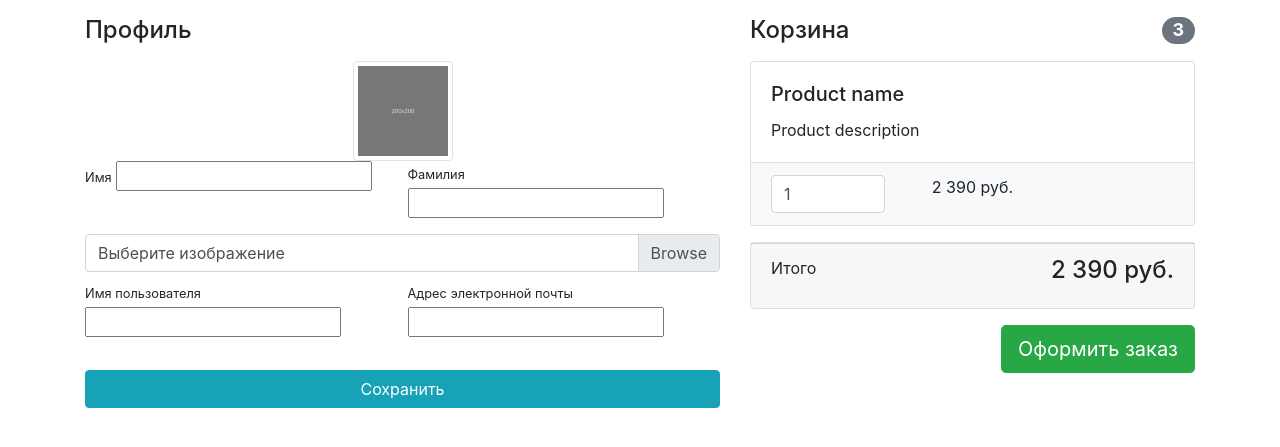
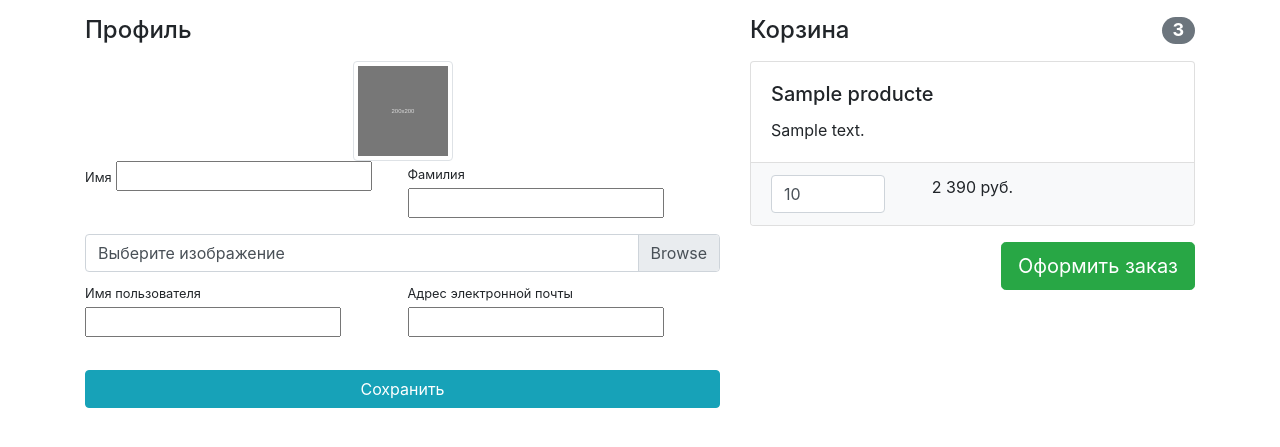
Before and after one commit to DenBrov/first-shop, a Django app: template authapp/templates/authapp/profile.html in a window 1280 px wide. Shown: the part 56-503 px from the top of the page. Run offline with Django 3.2, Linux system fonts and the light colour scheme; the template is opened without the code that fills it: most values are stand-ins (such as "Sample title", 1, 10 or a date in 2020); form fields are guessed from the names that the template uses; some libraries are stand-ins or nearby versions.

Commit message:
added logic to basket templates

```diff
--- a/authapp/views.py
+++ b/authapp/views.py
@@ -4,6 +4,7 @@ from django.urls import reverse
 from django.contrib import  messages
 
 from authapp.forms import UserLoginForm, UserRegisterForm, UserProfileForm
+from basketapp.models import Basket
 
 
 def login(request):
@@ -42,7 +43,10 @@ def profile(request):
             return HttpResponseRedirect(reverse('auth:profile'))
     else:
         form = UserProfileForm(instance=request.user)
-    context = {'form': form }
+    context = {
+        'form': form ,
+        'baskets': Basket.objects.all(),
+    }
     return render(request, 'authapp/profile.html', context)
 
 def logout(request):
--- a/basketapp/models.py
+++ b/basketapp/models.py
@@ -4,6 +4,7 @@ from mainapp.models import Product
 
 
 class Basket(models.Model):
+    objects = None
     user = models.ForeignKey(User, on_delete=models.CASCADE)
     product = models.ForeignKey(Product, on_delete=models.CASCADE)
     quantity = models.PositiveIntegerField(default=0)
--- a/basketapp/templates/basketapp/basket.html
+++ b/basketapp/templates/basketapp/basket.html
@@ -1,17 +1,19 @@
+{% if baskets %}
     <h4 class="mt-3 mb-3 d-flex justify-content-between align-items-center mb-3">
         Корзина <span class="badge badge-secondary badge-pill">3</span>
     </h4>
+    {% for basket in baskets %}
     <div class="card mb-3">
         <div class="card-body">
-                    <h5 class="card-title">Product name</h5>
-                    <p class="card-text">Product description</p>
+            <h5 class="card-title">{{ basket.product.name }}e</h5>
+            <p class="card-text">{{ basket.product.short_description }}</p>
         </div>
         <ul class="list-group list-group-flush">
             <li class="list-group-item bg-light">
                 <div class="row text-center">
                     <div class="col-lg-4">
                         <input name="basketID" type="number" class="form-control"
-                                       value="1" min="0">
+                               value="{{ basket.quantity }}" min="0">
                     </div>
                     <div class="col-lg-4">2 390 руб.</div>
                     <div class="col-lg-4">
@@ -23,12 +25,17 @@
             </li>
         </ul>
     </div>
-<div class="card mb-3">
-                <div class="card-footer">
-                    <p class="float-left">Итого</p>
-                    <h4 class="float-right">2 390 руб.</h4>
-                </div>
-            </div>
+    {% endfor %}
+    <!--<div class="card mb-3">-->
+    <!--                <div class="card-footer">-->
+    <!--                    <p class="float-left">Итого</p>-->
+    <!--                    <h4 class="float-right">2 390 руб.</h4>-->
+    <!--                </div>-->
+    <!--            </div>-->
     <a class="btn btn-success btn-lg float-right" href="../orders/checkout_order.html">
         Оформить заказ
     </a>
+{% else %}
+    <h4 class="mt-3 mb-3 text-center">
+        Корзина пуста
+{% endif %}
```
Lines whose indentation alone changed are shown as unchanged.
